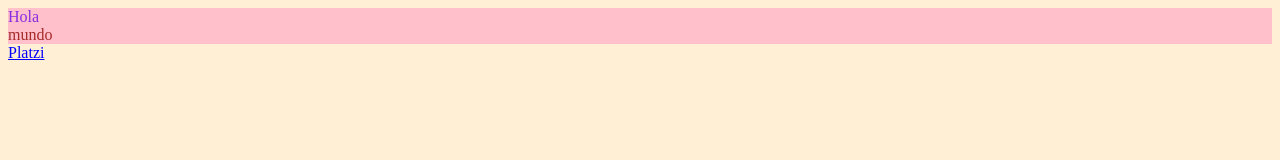
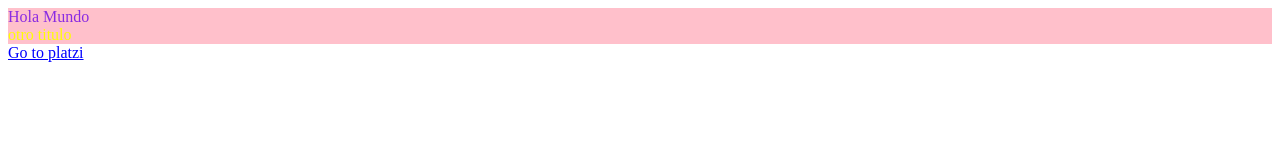
Before and after one commit to andrewsdeve/curso-frontend-developer-main, a plain HTML site: page curso-1/selectores-1.html in a window 1280 px wide. Drawn offline with Linux system fonts and the light colour scheme.

Commit message:
Selectores_Basicos

```diff
--- a/curso-1/selectores-1.html
+++ b/curso-1/selectores-1.html
@@ -6,26 +6,24 @@
   <meta name="viewport" content="width=device-width, initial-scale=1.0">
   <title>Document</title>
   <style>
-    * {
-      background: papayawhip;
-    }
     div {
       background: pink;
     }
-    .titulo {
+
+    .titulo{
       color: blueviolet;
     }
-    #titulo2 {
-      color: brown;
+    #titulo_2 {
+      color: yellow;
     }
-    a[href="https://platzi.com/home"] {
+    a{
       color: blue;
     }
   </style>
 </head>
 <body>
-  <div class="titulo">Hola</div>
-  <div id="titulo2">mundo</div>
-  <a href="https://platzi.com/home">Platzi</a>
+  <div class="titulo">Hola Mundo</div>
+  <div id="titulo_2">otro titulo</div>
+  <a href="https://platzi.com/home">Go to platzi</a>
 </body>
 </html>
```
